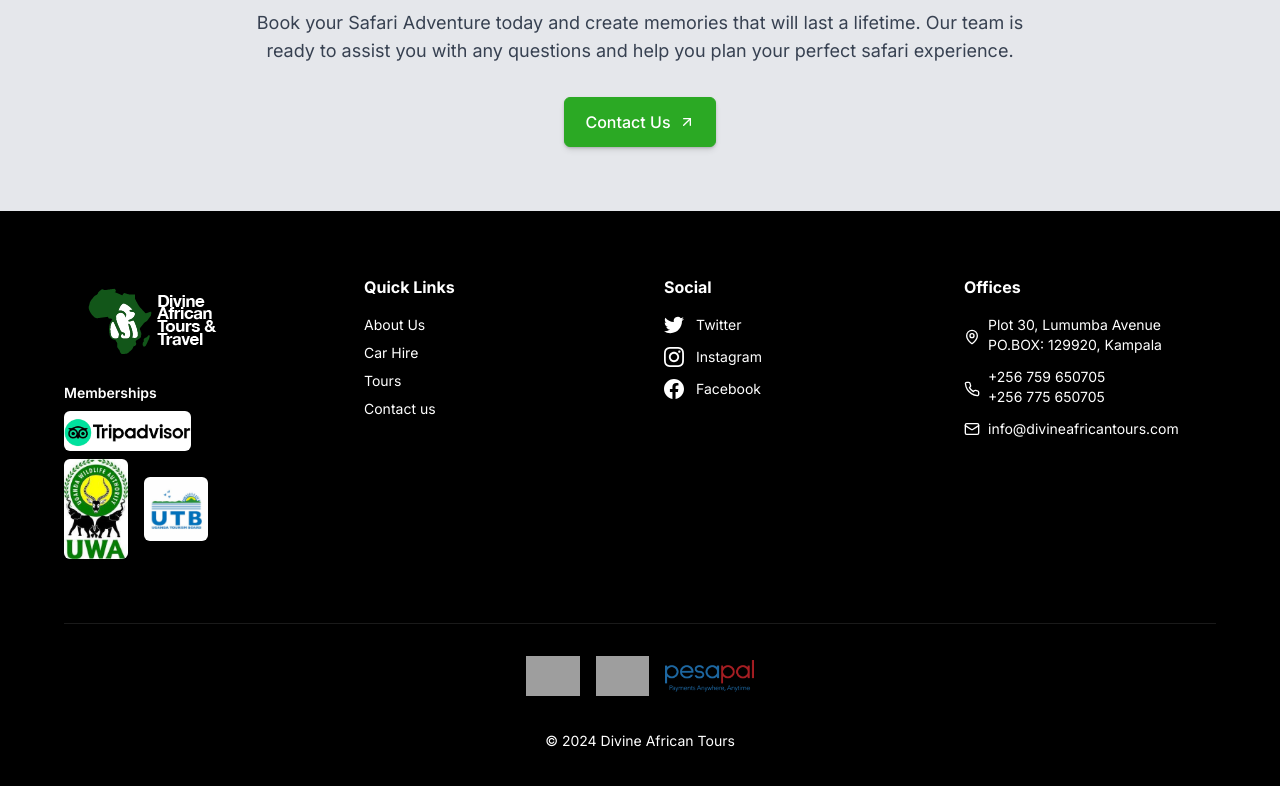
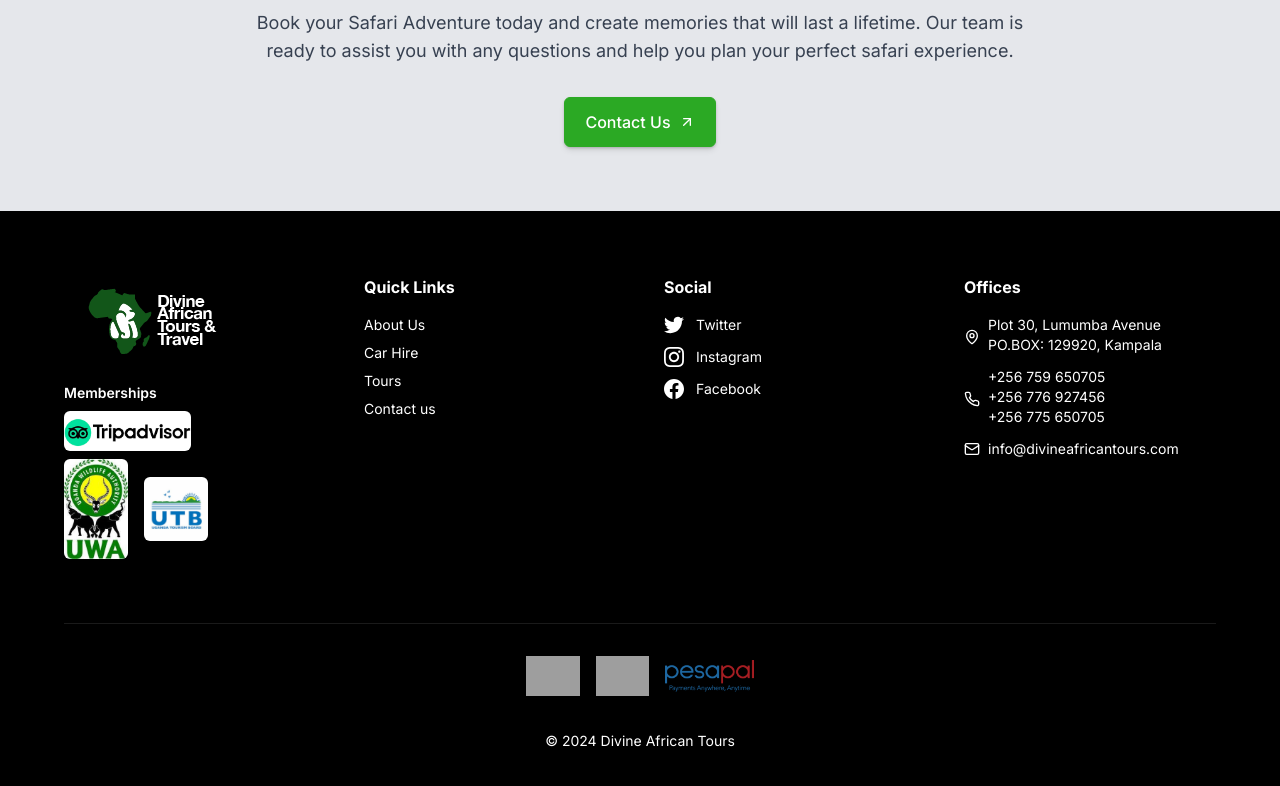
Before and after one commit to amsalimsema/divine, a React (Vite) app: page / in a window 1280 px wide. Shown: the part 2174-2960 px from the top of the page. Built offline with nearby package versions, Linux system fonts and the light colour scheme; grey boxes are pictures that could not be loaded.

Commit message:
telupdate

```diff
--- a/src/components/Footer.jsx
+++ b/src/components/Footer.jsx
@@ -153,6 +153,12 @@ export default function Footer() {
                       +256 759 650705
                     </a>
                     <a
+                      href='tel:+256776927456'
+                      className='hover:underline block'
+                    >
+                      +256 776 927456
+                    </a>
+                    <a
                       href='tel:+256775650705'
                       className='hover:underline block'
                     >
```
